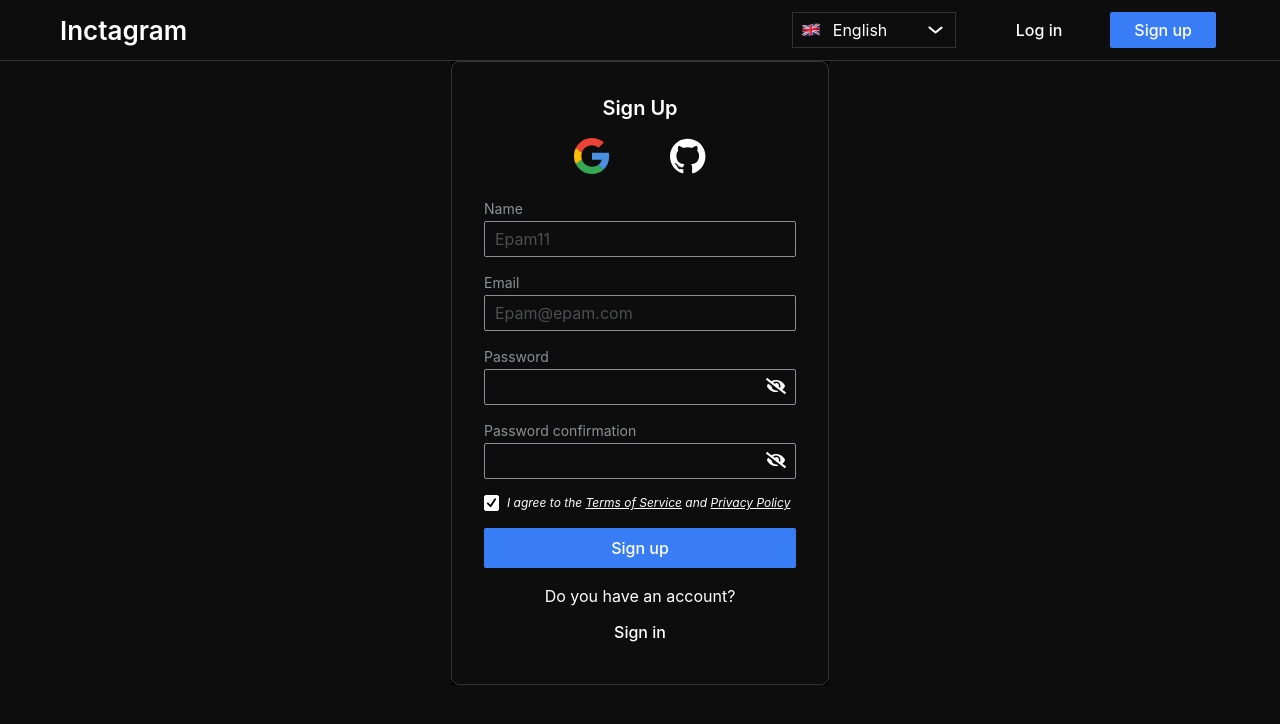
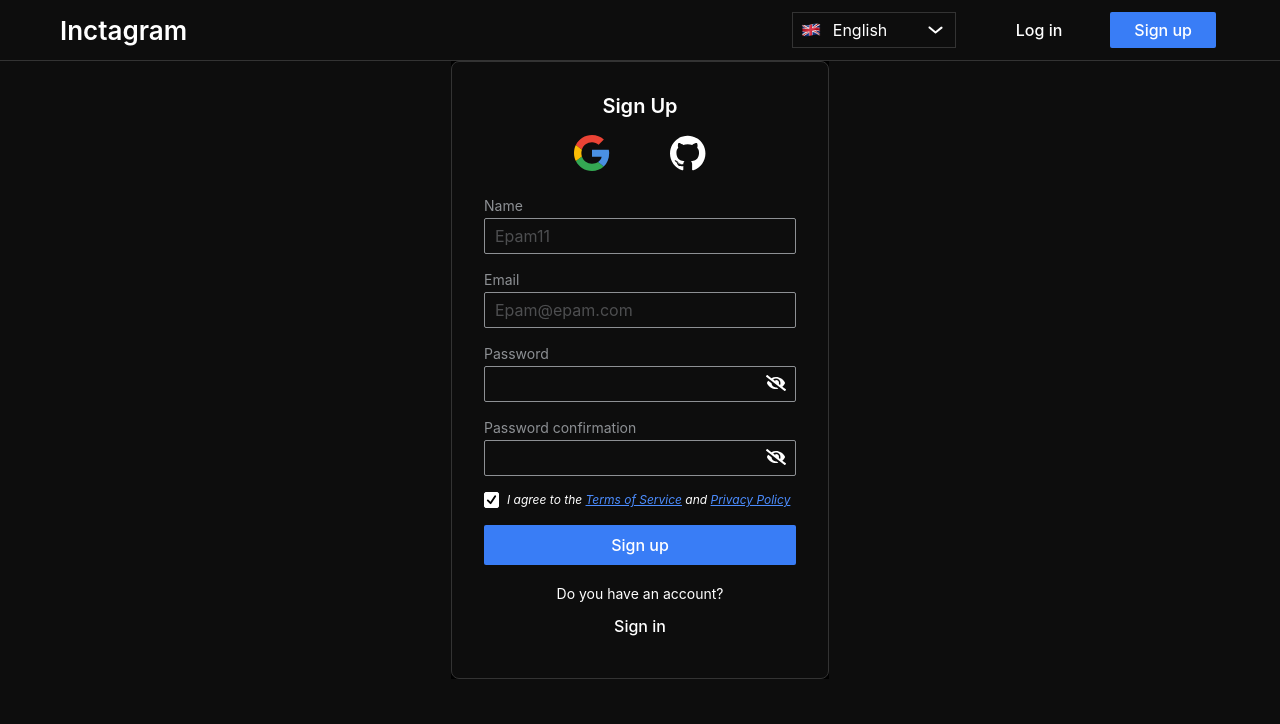
Before and after one commit to KaninGleb/internship-main, a Next.js app: page / in a window 1280 px wide. Shown: the top 724 px of the page. Built offline with nearby package versions, Linux system fonts and the light colour scheme.

Commit message:
feat(SignUpPage): implement Typography

```diff
--- a/src/pages/SignUpPage/SignUpPage.tsx
+++ b/src/pages/SignUpPage/SignUpPage.tsx
@@ -1,6 +1,6 @@
 import { useState } from 'react'
 import { Checkbox } from '@headlessui/react'
-import { Icon, Input, Button } from '@/common/components'
+import { Icon, Input, Button, Typography } from '@/common/components'
 
 export const SignUpPage = () => {
   const [enabled, setEnabled] = useState(true)
@@ -8,9 +8,9 @@ export const SignUpPage = () => {
   return (
     <div className='m-auto flex max-w-[378px] items-center justify-center bg-black'>
       <div className='bg-dark-700 border-dark-300 w-full max-w-md rounded-lg border p-8'>
-        <h2 className='mb-4 flex flex-col items-center justify-center text-xl text-[20px] font-semibold text-white'>
+        <Typography variant='h2' className='mb-4 flex flex-col items-center justify-center text-white'>
           Sign Up
-        </h2>
+        </Typography>
 
         <div className='mb-6 flex justify-center gap-15'>
           <a href={'https://www.google.com/'}>
@@ -40,24 +40,28 @@ export const SignUpPage = () => {
             </svg>
           </Checkbox>
 
-          <p className='w-full text-[12px] font-[var(--font-family-primary)] text-white italic'>
+          <Typography
+            as='p'
+            variant='p'
+            className='w-full text-[12px] font-[var(--font-family-primary)] text-white italic'
+          >
             I agree to the{' '}
-            <a href={'#'} className={'text-info-300 underline'}>
+            <Typography as='a' href={'#'} variant='link'>
               Terms of Service
-            </a>{' '}
+            </Typography>{' '}
             and{' '}
-            <a href={'#'} className={'text-info-300 underline'}>
+            <Typography as='a' href={'#'} variant='link'>
               Privacy Policy
-            </a>
-          </p>
+            </Typography>
+          </Typography>
         </div>
 
         <Button className={'w-full'} variant={'primary'} size={'large'} children={'Sign up'} />
 
         <div className='m-auto mt-4 text-center'>
-          <a href={'#'}>
-            <p className='mb-1 text-white'>Do you have an account?</p>
-          </a>
+          <Typography as={'a'} href={'#'} variant='p' className='mb-1 text-white'>
+            Do you have an account?
+          </Typography>
           <Button className={'text-info-500 w-full'} size={'large'} children={'Sign in'} />
         </div>
       </div>
```
